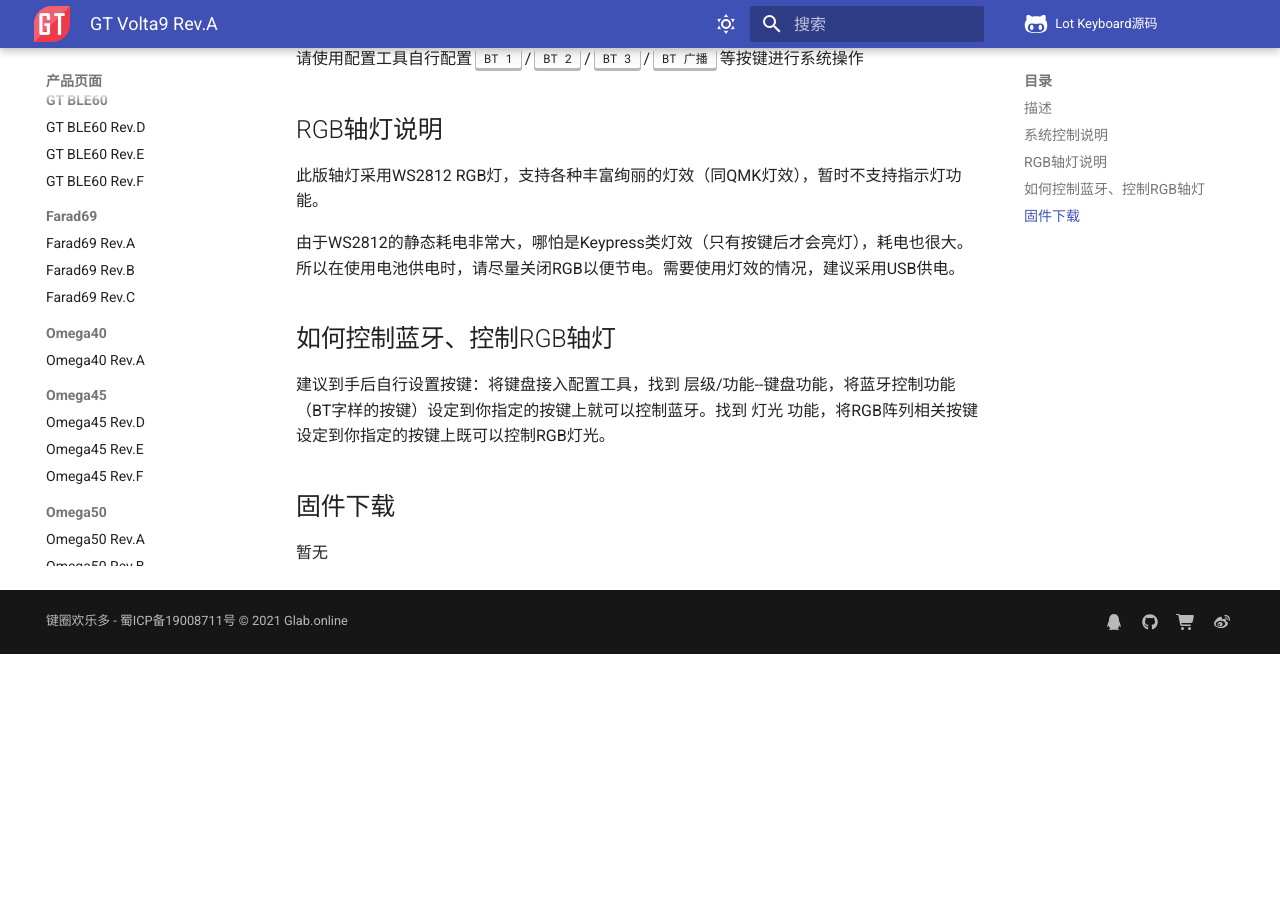
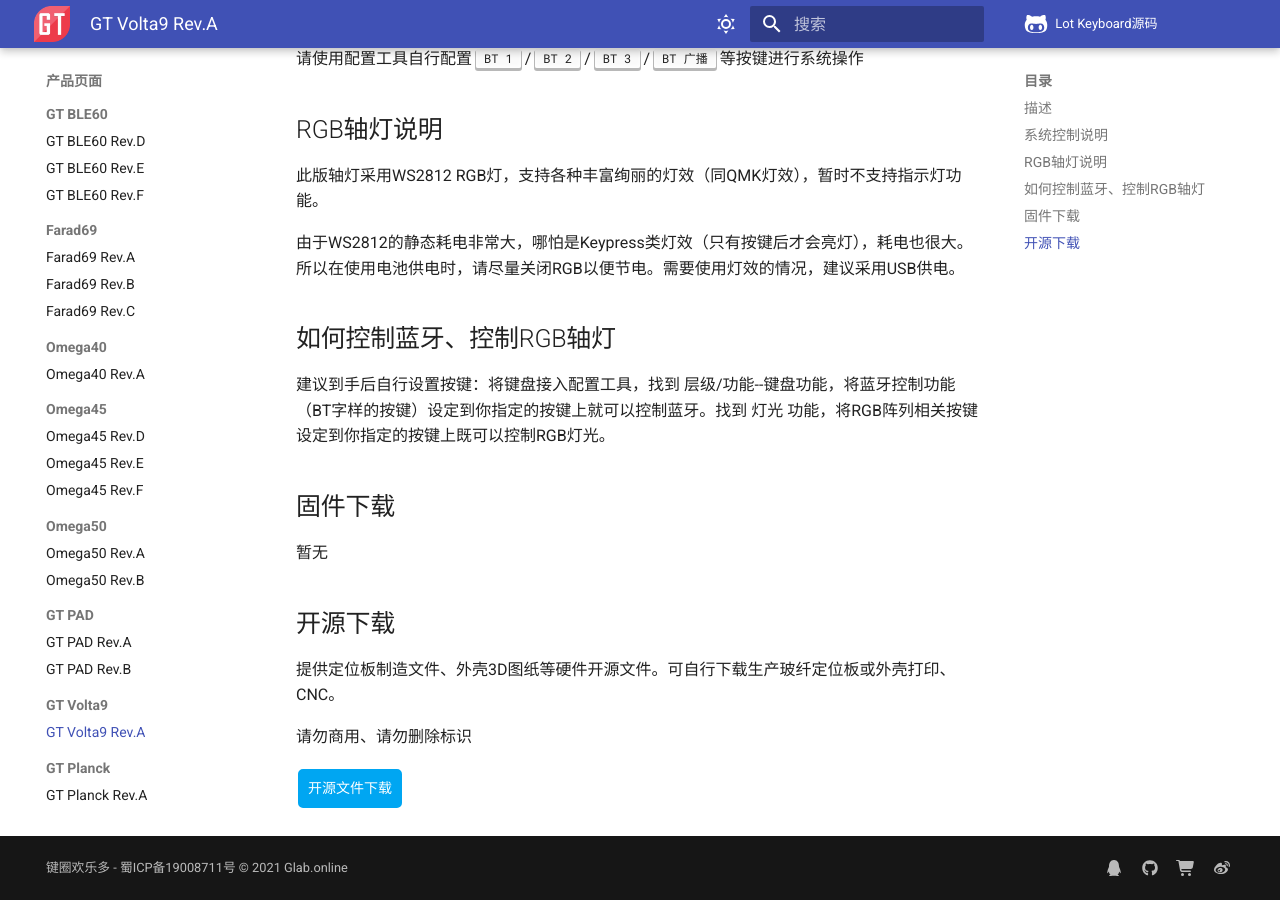
Before and after one commit to genokolar/genokolar.github.io, an MkDocs documentation site: the page built from docs/keyboard/volta9_a.md, in a window 1280 px wide and 900 px high, scrolled down 1272 px. Built offline with MkDocs 1.6.1 and Material for MkDocs 9.7.7, drawn with Linux system fonts in a browser that asks for light colours; comment, search, counter and statistics services are not loaded; before the commit the page ends 1926 px from its top, so only the background shows below that.

Commit message:
添加Volta9开源文件下载

```diff
--- a/docs/keyboard/volta9_a.md
+++ b/docs/keyboard/volta9_a.md
@@ -31,3 +31,11 @@ Volta 9 Rev.A 九键小键盘
 ## 固件下载
 
 暂无
+
+## 开源下载
+
+提供定位板制造文件、外壳3D图纸等硬件开源文件。可自行下载生产玻纤定位板或外壳打印、CNC。
+
+请勿商用、请勿删除标识
+
+<a href="https://eyun.baidu.com/s/3bqA4ywZ" class="button">开源文件下载</a>
```
Also changed, not shown: docs/down/download.md (+1 -0 lines).
